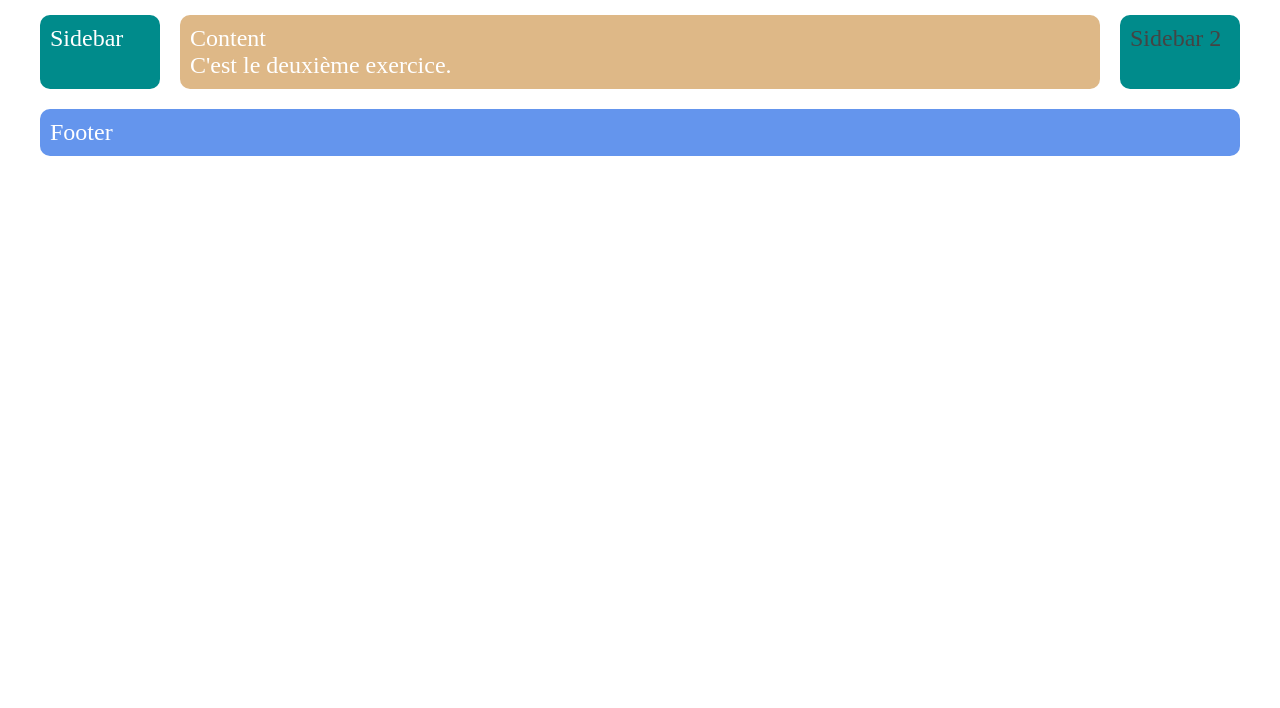
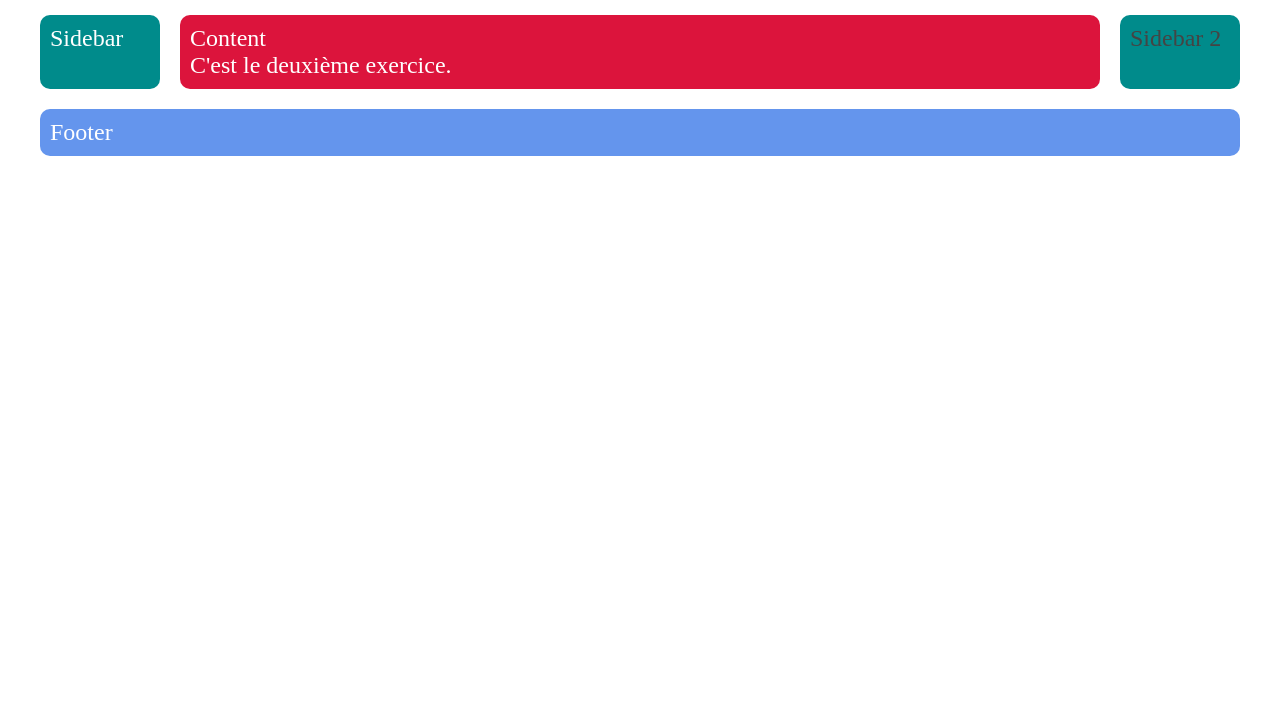
Before and after one commit to Jfbranchaud/Exercice-3, a plain HTML site: page index.htm in a window 1280 px wide. Shown: the part 92-800 px from the top of the page. Drawn offline with Linux system fonts and the light colour scheme.

Commit message:
couleur content

```diff
--- a/Sass/layout/_layout.scss
+++ b/Sass/layout/_layout.scss
@@ -84,7 +84,7 @@ body {
   }
 
   .content {
-    background-color: burlywood;
+    background-color: crimson;
   }
 
   .footer {
```
Also changed, not shown: css/style.css, 1 other file.
